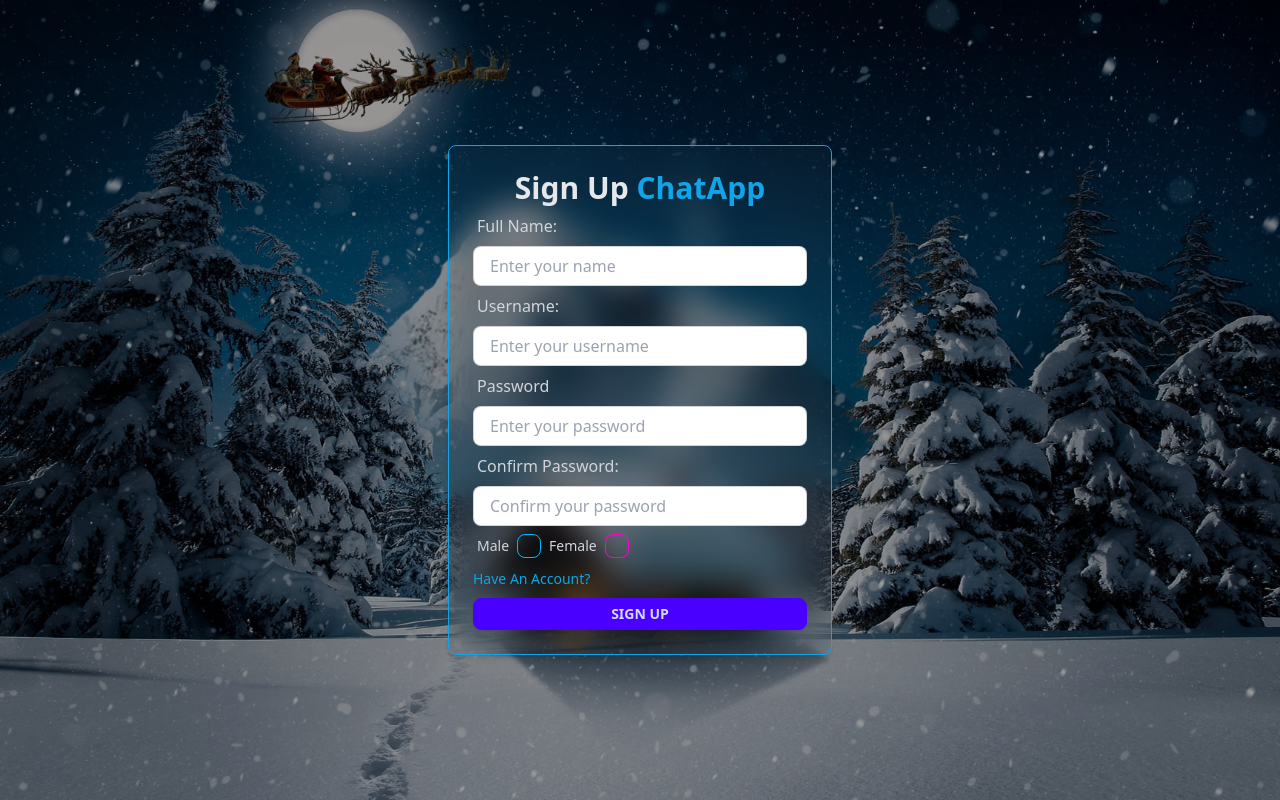
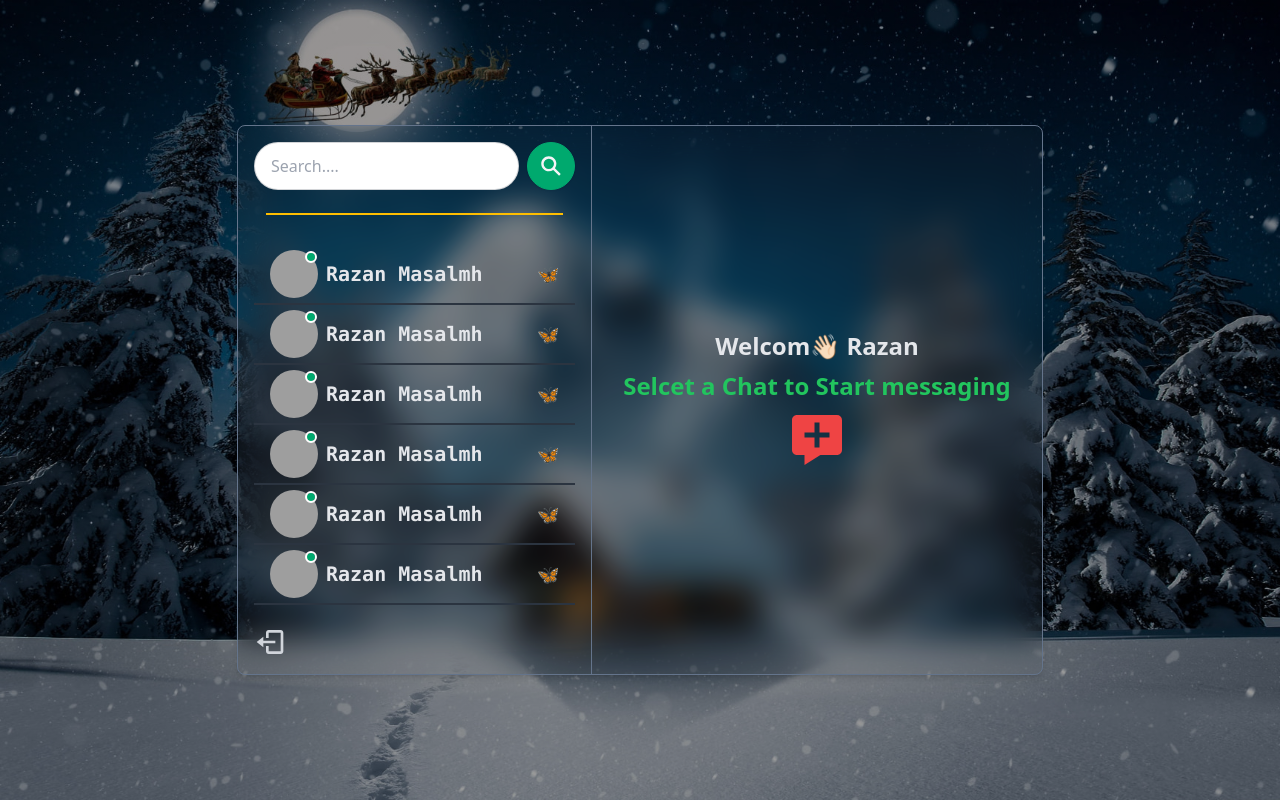
Before and after one commit to mohammadalnseirat/chat-mern-stack, a React (Vite) app in the folder client/: page / in a window 1280 px wide. Built offline with nearby package versions, Linux system fonts and the light colour scheme; grey boxes are pictures that could not be loaded.

Commit message:
Create Home Page UI

```diff
--- a/client/src/App.jsx
+++ b/client/src/App.jsx
@@ -1,13 +1,15 @@
 import React from "react";
 import SignIn from "./pages/Signin/SignIn";
 import SignUp from "./pages/Signup/SignUp";
+import Home from "./pages/Home/Home";
 
 const App = () => {
   return (
     <div className="p-4 h-screen flex items-center justify-center">
 
       {/* <SignIn/> */}
-      <SignUp/>
+      {/* <SignUp/> */}
+      <Home/>
     </div>
   );
 };
--- /dev/null
+++ b/client/src/components/Message/Message.jsx
@@ -0,0 +1,20 @@
+import React from "react";
+
+const Message = () => {
+  return (
+    <div className="chat chat-end">
+      <div className="chat-image avatar">
+        <div className="w-10 rounded-full">
+          <img
+            alt="Tailwind CSS chat bubble component"
+            src="https://img.daisyui.com/images/stock/photo-1534528741775-53994a69daeb.webp"
+          />
+        </div>
+      </div>
+      <div className="chat-bubble text-gray-50 bg-green-800">Hi What is Upp?</div>
+      <div className="chat-footer opacity-50 text-xs text-gray-100 flex gap1 items-center ">12:46</div>
+    </div>
+  );
+};
+
+export default Message;
--- /dev/null
+++ b/client/src/components/Message/MessageContainer.jsx
@@ -0,0 +1,44 @@
+import React from "react";
+import Messages from "./Messages";
+import MessageInput from "./MessageInput";
+import { BiSolidMessageAdd } from "react-icons/bi";
+
+const MessageContainer = () => {
+  const noselectedConversation = true;
+  return (
+    <div className="sm:min-w-[450px] flex flex-col">
+      {noselectedConversation ? (
+        <NoSelectedConversation />
+      ) : (
+        <>
+          {/* Header Start Here */}
+          <div className="bg-slate-900 border-b border-b-slate-500 px-4 py-2 mb-2 flex items-center flex-nowrap gap-1">
+            <span className="text-green-500 font-semibold text-lg italic">
+              To:
+            </span>
+            <span className="text-gray-300 font-bold font-mono text-2xl">
+              Mohammad
+            </span>
+          </div>
+          {/* Header End Here */}
+          <Messages />
+          <MessageInput />
+        </>
+      )}
+    </div>
+  );
+};
+
+export default MessageContainer;
+
+const NoSelectedConversation = () => {
+  return (
+    <div className="flex items-center justify-center w-full h-full">
+      <div className="px-4 text-center sm:text-lg md:text-2xl text-gray-300 font-semibold flex flex-col items-center gap-2">
+        <p className="capitalize text-gray-200">Welcom👋🏻 Razan</p>
+        <p className="text-green-500">Selcet a Chat to Start messaging</p>
+        <BiSolidMessageAdd className="text-3xl md:text-6xl text-center text-red-500 hover:scale-110 transition-all duration-300 " />
+      </div>
+    </div>
+  );
+};
--- /dev/null
+++ b/client/src/components/Message/MessageInput.jsx
@@ -0,0 +1,21 @@
+import React from "react";
+import { MdSend } from "react-icons/md";
+
+const MessageInput = () => {
+  return (
+    <form className="px-4 my-3">
+      <div className="w-full relative">
+        <input
+          type="text"
+          className="border text-sm rounded-tr-full rounded-br-full block w-full p-2.5 bg-gray-300 border-green-500 text-gray-900 focus:outline-none"
+          placeholder="Type a message..."
+        />
+        <button className="absolute inset-y-0 end-0  bg-green-600 flex items-center justify-center gap-3 px-3 rounded-tl-md rounded-tr-full rounded-br-full rounded-bl-md">
+          <MdSend className="w-6 h-6 " />
+        </button>
+      </div>
+    </form>
+  );
+};
+
+export default MessageInput;
--- /dev/null
+++ b/client/src/components/Message/Messages.jsx
@@ -0,0 +1,23 @@
+import React from 'react'
+import Message from './Message'
+
+const Messages = () => {
+  return (
+    <div className='overflow-auto flex-1 px-4'>
+        <Message/>
+        <Message/>
+        <Message/>
+        <Message/>
+        <Message/>
+        <Message/>
+        <Message/>
+        <Message/>
+        <Message/>
+        <Message/>
+        <Message/>
+
+    </div>
+  )
+}
+
+export default Messages
--- /dev/null
+++ b/client/src/components/Sidebar/Conversation.jsx
@@ -0,0 +1,31 @@
+import React from "react";
+
+const Conversation = () => {
+  return (
+    <>
+      <div className="flex items-center gap-2  hover:bg-green-800 p-4 py-1 rounded-lg cursor-pointer">
+        <div className="avatar online">
+          {/* image start here */}
+          <div className="w-12 rounded-full">
+            <img
+              src="https://cdn0.iconfinder.com/data/icons/communication-line-10/24/account_profile_user_contact_person_avatar_placeholder-512.png"
+              alt="user-avatar"
+            />
+          </div>
+        </div>
+        {/* Username start here */}
+        <div className="flex flex-col flex-1">
+          <div className="flex gap-2 justify-between">
+            <p className="font-bold text-gray-200 font-mono text-xl">
+              Razan Masalmh
+            </p>
+            <span className="text-lg">🦋</span>
+          </div>
+        </div>
+      </div>
+      <div className="divider my-0 h-[4px] py-0 divider-neutral" />
+    </>
+  );
+};
+
+export default Conversation;
--- /dev/null
+++ b/client/src/components/Sidebar/Conversations.jsx
@@ -0,0 +1,18 @@
+import React from 'react'
+import Conversation from './Conversation'
+
+const Conversations = () => {
+  return (
+    <div className='py-2 flex flex-col overflow-auto'>
+        <Conversation/>
+        <Conversation/>
+        <Conversation/>
+        <Conversation/>
+        <Conversation/>
+        <Conversation/>
+
+    </div>
+  )
+}
+
+export default Conversations
--- /dev/null
+++ b/client/src/components/Sidebar/LogOutButton.jsx
@@ -0,0 +1,12 @@
+import React from "react";
+import { BiLogOut } from "react-icons/bi";
+
+const LogOutButton = () => {
+  return (
+    <div className="mt-auto">
+      <BiLogOut className="w-8 h-8 text-gray-300 cursor-pointer hover:text-red-600 hover:scale-110 hover:rotate-180 transition-all duration-300 " />
+    </div>
+  );
+};
+
+export default LogOutButton;
--- /dev/null
+++ b/client/src/components/Sidebar/SearchInput.jsx
@@ -0,0 +1,22 @@
+import React from "react";
+import { IoSearchSharp } from "react-icons/io5";
+
+const SearchInput = () => {
+  return (
+    <form className="flex items-center gap-2">
+      <input
+        type="text"
+        placeholder="Search...."
+        className="input input-bordered rounded-full "
+      />
+      <button
+        type="submit"
+        className="btn btn-circle text-gray-100 btn-success group"
+      >
+        <IoSearchSharp className="w-6 h-6 outline-none group-hover:rotate-90 transition-all duration-300" />
+      </button>
+    </form>
+  );
+};
+
+export default SearchInput;
--- /dev/null
+++ b/client/src/components/Sidebar/SideBar.jsx
@@ -0,0 +1,17 @@
+import React from "react";
+import SearchInput from "./SearchInput";
+import LogOutButton from "./LogOutButton";
+import Conversations from "./Conversations";
+
+const SideBar = () => {
+  return (
+    <div className="flex flex-col border-r border-r-slate-500 p-4">
+      <SearchInput />
+      <div className="divider divider-warning px-3"></div>
+      <Conversations />
+      <LogOutButton />
+    </div>
+  );
+};
+
+export default SideBar;
--- a/client/src/index.css
+++ b/client/src/index.css
@@ -2,10 +2,28 @@
 @tailwind components;
 @tailwind utilities;
 
+body {
+  background: linear-gradient(rgba(0, 0, 0, 0.4), rgba(0, 0, 0, 0.4)),
+    url("/bg.png");
+  background-size: cover;
+  background-repeat: no-repeat;
+  background-position: center;
+}
 
-body{
-    background: linear-gradient(rgba(0,0,0,0.4),rgba(0,0,0,0.4)),url('/bg.png');
-    background-size: cover;
-    background-repeat: no-repeat;
-    background-position: center;
+/* dark mode looking scrollbar */
+::-webkit-scrollbar {
+	width: 8px;
 }
+
+::-webkit-scrollbar-track {
+	background: #555;
+}
+
+::-webkit-scrollbar-thumb {
+	background: #121212;
+	border-radius: 5px;
+}
+
+::-webkit-scrollbar-thumb:hover {
+	background: #242424;
+}
--- a/client/src/pages/Home/Home.jsx
+++ b/client/src/pages/Home/Home.jsx
@@ -1,9 +1,14 @@
-import React from 'react'
+import React from "react";
+import MessageContainer from "../../components/Message/MessageContainer";
+import SideBar from "../../components/Sidebar/SideBar";
 
 const Home = () => {
   return (
-    <div>Home</div>
-  )
-}
+    <div className="flex border border-slate-500 sm:h-[450px] md:h-[550px] overflow-hidden rounded-lg shadow-md bg-gray-500 bg-clip-padding backdrop-filter backdrop-blur-lg bg-opacity-5">
+      <SideBar />
+      <MessageContainer />
+    </div>
+  );
+};
 
-export default Home
+export default Home;
```
